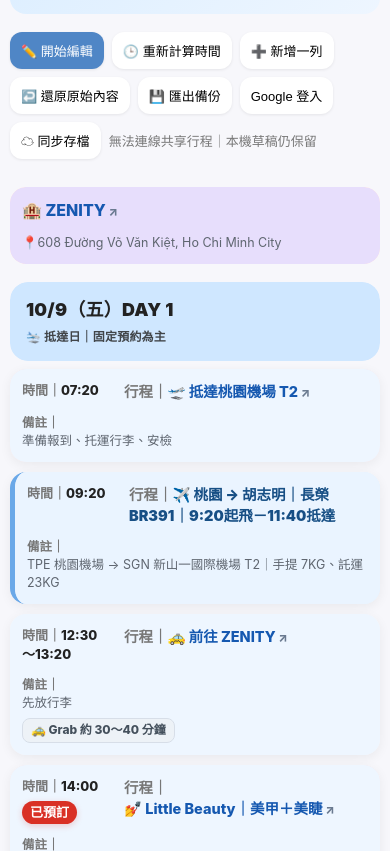
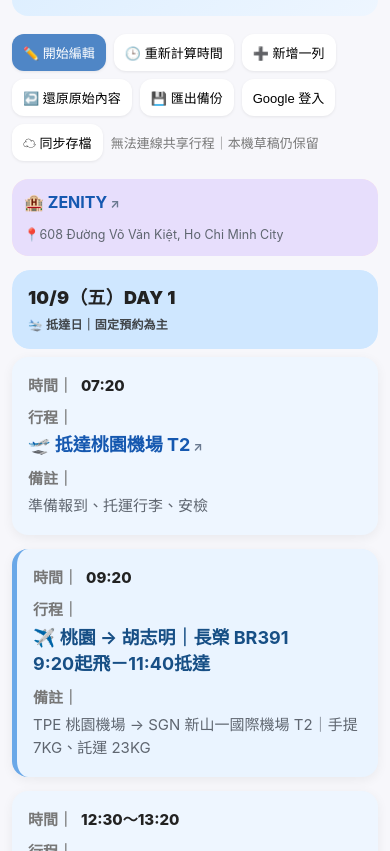
Before and after one commit to maso20111210/hochiminh-trip-2026, a website: page index.html in a window 390 px wide. Shown: the part 66-917 px from the top of the page. Drawn offline with Linux system fonts and the light colour scheme; no server answers.

Commit message:
Improve mobile itinerary stacking and text wrapping below 640px

```diff
--- a/index.html
+++ b/index.html
@@ -15,7 +15,7 @@
 <style>
 :root{--bg:#f7f7fb;--card:#fff;--text:#222;--muted:#777;--line:#e8e8ef;--accent:#4f86c6;--day:#fff5cf;--locked:#ffe6e6}
 *{box-sizing:border-box}
-body{margin:0;font-family:-apple-system,BlinkMacSystemFont,"Segoe UI","Noto Sans TC","PingFang TC",sans-serif;background:var(--bg);color:var(--text)}
+body{margin:0;overflow-x:hidden;font-family:-apple-system,BlinkMacSystemFont,"Segoe UI","Noto Sans TC","PingFang TC",sans-serif;background:var(--bg);color:var(--text)}
 .wrap{max-width:1240px;margin:0 auto;padding:22px}
 .hero{background:linear-gradient(135deg,#dceeff,#eef6ff);padding:22px 24px;border-radius:20px;margin-bottom:18px}
 h1{margin:0 0 8px;font-size:28px} .sub{color:var(--muted);font-size:14px;line-height:1.7}
@@ -459,6 +459,51 @@ body.is-editing tr:not(.day-data-anchor):not(.lodging):not(.day-header) td:nth-c
 body:not(.is-editing) tr td:nth-child(7){display:none !important}
 .delete-row-btn{width:40px;height:40px;line-height:40px}
 .drag::before, .day-header td::before, .lodging td::before{content:none !important}
+
+/* Use the same cells as stacked sections on narrow phones. */
+@media(max-width:640px){
+  .wrap{padding:12px !important;}
+  .table-wrap, table, tbody{width:100%;min-width:0;max-width:100%;}
+  table{display:block;}
+  tr:not(.day-header):not(.lodging):not(.day-data-anchor){
+    display:flex;flex-direction:column;align-items:stretch;gap:10px;
+    width:100%;min-width:0;padding:18px 16px;margin-bottom:14px;
+  }
+  tr.day1{background:#eef6ff !important;}
+  tr.day2{background:#fff0f6 !important;}
+  tr.day3{background:#eefaf3 !important;}
+  tr.flight-row{background:#eaf4ff !important;}
+  tr:not(.day-header):not(.lodging) td{
+    width:100% !important;min-width:0;max-width:100%;padding:0 !important;
+    word-break:normal;overflow-wrap:break-word;white-space:normal !important;
+  }
+  tr:not(.day-header):not(.lodging) td:nth-child(3){
+    display:flex;align-items:center;gap:8px;flex-wrap:wrap;font-size:15px;
+  }
+  tr:not(.day-header):not(.lodging) td:nth-child(4),
+  body.is-editing tr:not(.day-header):not(.lodging) td:nth-child(4){
+    font-size:18px !important;font-weight:700;line-height:1.45;
+  }
+  tr:not(.day-header):not(.lodging) td:nth-child(4)::before,
+  tr:not(.day-header):not(.lodging) td:nth-child(5)::before{
+    display:block;margin-bottom:4px;font-size:15px;font-weight:700;line-height:1.45;
+  }
+  tr:not(.day-header):not(.lodging) td:nth-child(5){font-size:15px;line-height:1.55;}
+  .it-link{display:block;width:100%;min-width:0;font-weight:700;line-height:1.45;word-break:normal;overflow-wrap:break-word;}
+  .reserved-time-badge{flex:0 0 auto;width:auto;max-width:100%;margin:0;}
+  .transport-badge{display:inline-block;width:fit-content;max-width:100%;white-space:normal;overflow-wrap:break-word;line-height:1.45;}
+  .flight-details,.reservation-address{display:block;}
+  .mobile-line-separator{display:none;}
+  tr.day-header{margin:12px 0 8px !important;}
+  body.is-editing tr:not(.day-data-anchor):not(.lodging):not(.day-header) td.drag{
+    padding:0 44px 0 0 !important;min-height:40px;
+  }
+  body.is-editing tr:not(.day-data-anchor):not(.lodging):not(.day-header) td:nth-child(7){
+    width:40px !important;max-width:40px;
+  }
+  .edit-input{max-width:100%;min-width:0;}
+  .toolbar>*{min-width:0;max-width:100%;overflow-wrap:break-word;}
+}
 </style>
 </head>
 <body>
@@ -683,6 +728,10 @@ function renderNoteHTML(name, note){
     const clean = esc(line);
     if(/^(🚕|🚶)/.test(line.trim())){
       return `<span class="transport-badge">${clean}</span>`;
+    }
+    if(/^✅\s*已預約/.test(line.trim()) && line.includes("｜")){
+      const split=line.indexOf("｜");
+      return `<div>${esc(line.slice(0,split))}<span class="mobile-line-separator">｜</span><span class="reservation-address">${esc(line.slice(split+1))}</span></div>`;
     }
     return `<div>${clean}</div>`;
   }).join("");
@@ -915,10 +964,10 @@ function render() {
     if(!editing && r[4]){
       const a=document.createElement("a");
       a.className="it-link"; a.href=safeMapUrl(r[4]); a.target="_blank"; a.rel="noopener noreferrer";
-      a.textContent=r[2] || "";
+      a.innerHTML=itineraryHTML(r[2]);
       itTd.appendChild(a);
     } else {
-      itTd.innerHTML = esc(r[2]).replace(/\n/g,"<br>");
+      itTd.innerHTML = editing ? esc(r[2]).replace(/\n/g,"<br>") : itineraryHTML(r[2]);
       itTd.contentEditable = editing ? "true" : "false";
       itTd.addEventListener("input", e=>{rows[i][2]=e.target.innerText; save();});
     }
@@ -986,6 +1035,14 @@ function safeMapUrl(value){
     return url.protocol === "https:" || url.protocol === "http:" ? url.href : "#";
   } catch(error){ return "#"; }
 }
+function itineraryHTML(value){
+  const text=String(value||"");
+  const split=text.search(/\d{1,2}:\d{2}起飛/);
+  if(split>0 && text[split-1]==="｜"){
+    return `${esc(text.slice(0,split-1))}<span class="mobile-line-separator">｜</span><span class="flight-details">${esc(text.slice(split))}</span>`;
+  }
+  return esc(text).replace(/\n/g,"<br>");
+}
 function moveRow(from, to){
   if(!rows[to] || from === to || isDayAnchor(to) || dayKeyForIndex(from) !== dayKeyForIndex(to)) return;
   const moved = rows.splice(from, 1)[0];
--- a/sw.js
+++ b/sw.js
@@ -1,5 +1,5 @@
 const CACHE_PREFIX = 'hcm-trip-';
-const CACHE = CACHE_PREFIX + '2026-10-07-v3';
+const CACHE = CACHE_PREFIX + '2026-10-07-v4';
 const ASSETS = ['./', './index.html', './cloud-sync.js', './manifest.webmanifest', './icon-192.png', './icon-512.png'];
 const scope = self.registration.scope;
 
```
